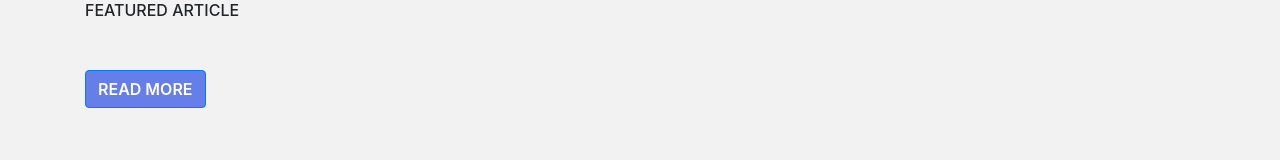
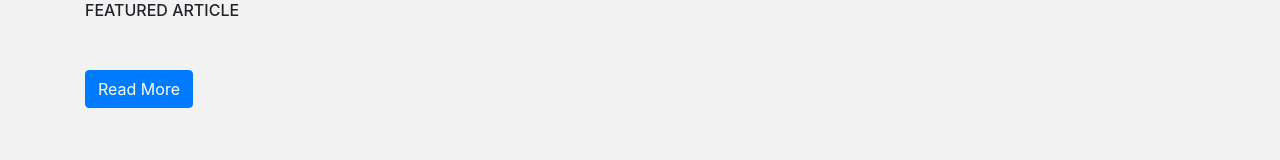
Before and after one commit to ebuonauro/whirled, a Vue app: page / in a window 1280 px wide. Shown: the part 122-282 px from the top of the page. Built offline with nearby package versions, Linux system fonts and the light colour scheme; no server answers.

Commit message:
attempting to fix sass error

```diff
--- a/src/assets/styles/variables.scss
+++ b/src/assets/styles/variables.scss
@@ -3,76 +3,8 @@ $secondaryBase: #764ba2;
 $neutralLight: #f2f2f2;
 $neutralDark: #222;
 
-.btn {
-  font-weight: 600;
-  text-transform: uppercase;
-  position: relative;
-  z-index: 1;
-  &:before {
-    content: '';
-    width: 0;
-    height: 100%;
-    position: absolute;
-    top: 0;
-    left: 0;
-    opacity: 0;
-    transition: opacity 350ms, width 150ms;
-  }
-  span {
-    position: relative;
-    z-index: 2;
-  }
-  &:hover {
-    background-size: 100%;
-    background-repeat: repeat;
-    &:before {
-      opacity: 1;
-      width: 100%;
-      transition: opacity 350ms, width 250ms;
-    }
-  }
-  &-primary {
-    background-image: linear-gradient(135deg, $primaryBase 0%, $primaryBase 100%);
-    color: lighten($neutralLight, 10%);
-    &:before {
-      background-image: linear-gradient(135deg, $primaryBase 0%, $secondaryBase 100%);
-    }
-  }
-  &-secondary {
-    background-image: linear-gradient(90deg, #3F2B96 0%, #3F2B96 100%);
-    background-clip: text;
-    -webkit-background-clip: text;
-    -webkit-text-fill-color: transparent;
-    -moz-background-clip: text;
-    -moz-text-fill-color: transparent;
-    color: $neutralLight;
-    position: relative;
-    font-weight: 700;
-    text-transform: uppercase;
-    display: block;
-    &:after {
-      content: '';
-      background: linear-gradient(90deg, #3F2B96 0%, #A8C0FF 100%);
-      width: 0;
-      height: 2px;
-      position: absolute;
-      bottom: -2px;
-      left: 0;
-      opacity: 0;
-      transition: opacity 350ms, width 350ms;
-    }
-    &:hover {
-      background-image: linear-gradient(90deg, #3F2B96 0%, #A8C0FF 100%);
-      background-size: 100%;
-      background-repeat: repeat;
-      &:after {
-        opacity: 1;
-        width: 100%;
-        transition: opacity 350ms, width 350ms;
-      }
-    }
-  }
-}
+
+
 
 
 .jumbotron {
```
